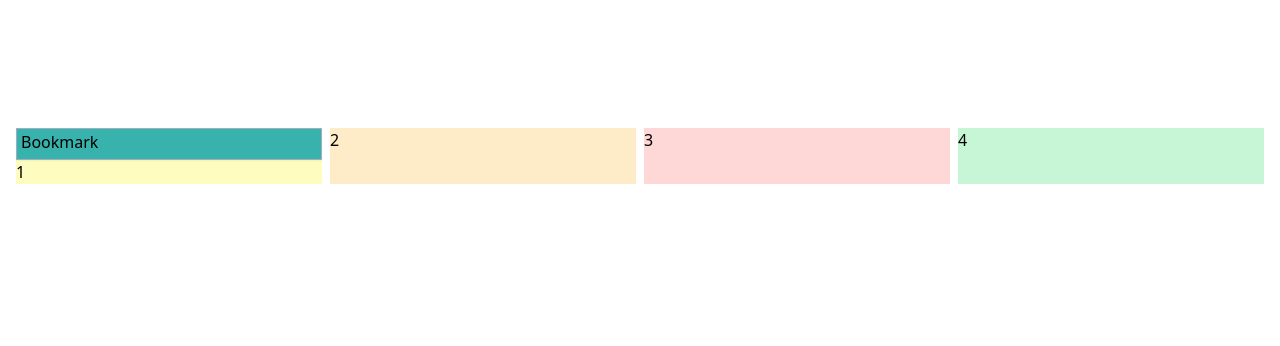
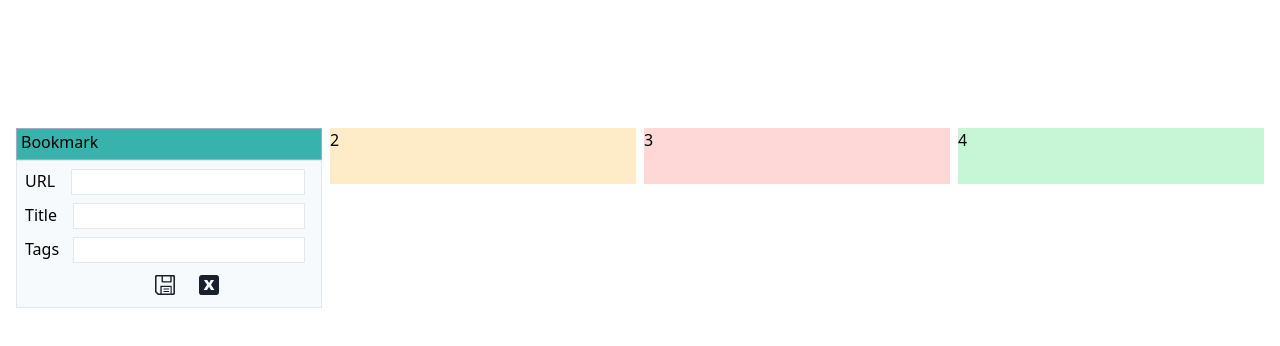
Before and after one commit to Achenson/personal-homepage, a React (Create React App) app: page / in a window 1280 px wide. Shown: the top 346 px of the page. Built offline with nearby package versions, Linux system fonts and the light colour scheme.

Commit message:
EditLink init

```diff
--- a/src/components/Bookmark.tsx
+++ b/src/components/Bookmark.tsx
@@ -13,6 +13,7 @@ import { ReactComponent as HandSmallSVG } from "../svgs/handSmall.svg";
 import { ReactComponent as CrossArrowsSVG } from "../svgs/cross-arrows.svg";
 import SingleLink from "./SingleLink";
 import ColorsToChoose from "./ColorsToChoose";
+import EditLink from "./EditLink";
 
 interface Props {}
 
@@ -22,6 +23,7 @@ function Bookmark({}: Props): JSX.Element {
   const [singleLinkVisibility, setSingleLinkVisibility] = useState<boolean>(
     false
   );
+  const [editLinkVis, setEditLinkVis] = useState<boolean>(true);
 
   return (
     <div className="relative">
@@ -68,10 +70,14 @@ function Bookmark({}: Props): JSX.Element {
         <ColorsToChoose setIconsVisibility={setIconsVisibility} />
       ) : null}
 
+      {editLinkVis ? <EditLink
+      setEditLinkVis={setEditLinkVis}
+      /> : null}
+
       {singleLinkVisibility ? (
         <div>
-          <SingleLink />
-          <SingleLink />
+          <SingleLink setEditLinkVis={setEditLinkVis} />
+          <SingleLink setEditLinkVis={setEditLinkVis}/>
         </div>
       ) : null}
     </div>
--- /dev/null
+++ b/src/components/EditLink.tsx
@@ -0,0 +1,69 @@
+import React from "react";
+
+import { ReactComponent as SaveSVG } from "../svgs/save.svg";
+import { ReactComponent as CancelSVG } from "../svgs/alphabet-x.svg";
+
+interface Props {
+  setEditLinkVis: React.Dispatch<React.SetStateAction<boolean>>;
+}
+
+function EditLink({ setEditLinkVis }: Props): JSX.Element {
+  return (
+    <div className="absolute z-40 bg-gray-100 w-full pb-3 border">
+      <form action="" className="pl-2 pr-4">
+        <div className="flex justify-around mb-2 mt-2">
+          <p className="w-8">URL</p>
+          <div className="w-full pl-4">
+            <input type="text" className="w-full  border" />
+          </div>
+        </div>
+        <div className="flex justify-around mb-2">
+          <p className="w-8">Title</p>
+          <div className="w-full pl-4">
+            <input type="text" className="w-full  border" />
+          </div>
+        </div>
+        <div className="flex justify-start mb-2">
+          <p className="w-8">Tags</p>
+          <div className="w-full pl-4">
+            <input type="text" className="w-full border" />
+          </div>
+        </div>
+
+        <div className="flex justify-start mt-3">
+          <p className="w-8"></p>
+          <div className="w-full pl-4 flex justify-center">
+            <button>
+              <SaveSVG className="h-5 fill-current text-gray-900 mr-3 hover:text-green-600" />
+            </button>
+            <button
+              onClick={(e) => {
+                e.preventDefault();
+                setEditLinkVis((b) => !b);
+              }}
+            >
+              <CancelSVG className="h-5 fill-current text-gray-900 ml-3 hover:text-red-600" />
+            </button>
+          </div>
+        </div>
+
+        {/* <div className="flex justify-center">
+          <button >
+            <SaveSVG className="h-5 fill-current text-gray-900" />
+          </button>
+          <button
+            onClick={(e) => {
+              e.preventDefault();
+              setEditLinkVis((b) => !b);
+            }}
+            className="ml-5"
+          >
+            <CancelSVG className="h-5 fill-current text-gray-900" />
+          </button>
+        </div> */}
+      </form>
+    </div>
+  );
+}
+
+export default EditLink;
--- a/src/components/SingleLink.tsx
+++ b/src/components/SingleLink.tsx
@@ -4,22 +4,30 @@ import { ReactComponent as PencilSmallSVG } from "../svgs/pencilSmall.svg";
 import { ReactComponent as TrashSmallSVG } from "../svgs/trashSmall.svg";
 import { ReactComponent as PhotographSVG } from "../svgs/photograph.svg";
 
-interface Props {}
+interface Props {
+  setEditLinkVis: React.Dispatch<React.SetStateAction<boolean>>;
+}
 
-function SingleLink({}: Props): JSX.Element {
+function SingleLink({ setEditLinkVis }: Props): JSX.Element {
   return (
-
     <div className="flex justify-between bg-gray-100 h-10 py-2 border-b">
       <div className="flex">
         <PhotographSVG className="h-6 mr-px" />
         <div className="cursor-pointer">Title</div>
       </div>
-        <div className="flex fill-current text-gray-500" style={{marginTop: "2px"}}>
-          <PencilSmallSVG className="h-5 ml-1 hover:text-black cursor-pointer" />
+      <div
+        className="flex fill-current text-gray-500"
+        style={{ marginTop: "2px" }}
+      >
+        <PencilSmallSVG
+          className="h-5 ml-1 hover:text-black cursor-pointer"
+          onClick={() => {
+            setEditLinkVis((b) => !b);
+          }}
+        />
         <TrashSmallSVG className="h-5 ml-1 hover:text-black cursor-pointer" />
       </div>
     </div>
-
   );
 }
 
```
Also changed, not shown: src/components/_Test.tsx (added, +16 -0 lines), src/svgs/alphabet-x.svg (added), src/svgs/save.svg (added). Lines whose indentation alone changed are shown as unchanged.
